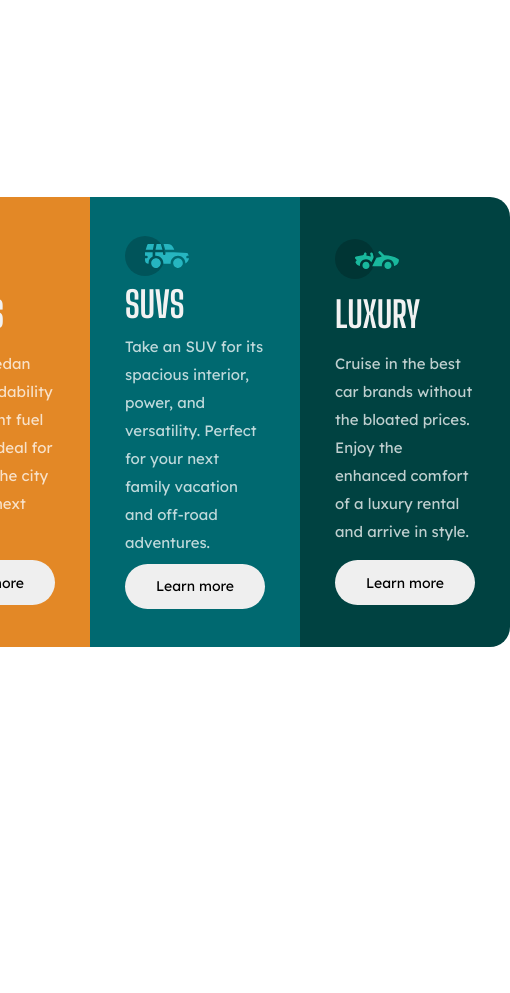
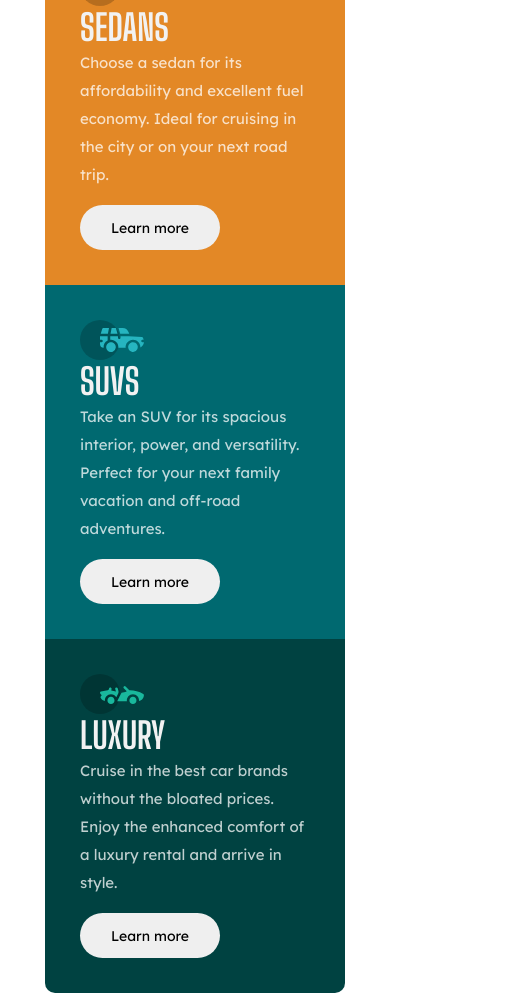
Before and after one commit to archie-k/3-column-preview-card-component, a plain HTML site: page index.html in a window 390 px wide. Shown: the whole page, 510 px wide, since content can reach past the window. Before the commit the page ends 844 px from the top, so only its background shows below. Drawn offline with Linux system fonts and the light colour scheme.

Commit message:
Fix break point

```diff
--- a/index.html
+++ b/index.html
@@ -17,7 +17,7 @@
   </head>
 
   <body>
-    <div class="flex-container">
+    <div class="container">
       <section class="flex-item sedans">
         <img src="/images/icon-sedans.svg" alt="sedan-icon" />
         <h2>Sedans</h2>
--- a/style.css
+++ b/style.css
@@ -6,7 +6,6 @@
 }
 
 body {
-  height: 100vh;
   background-color: hsla(0, 0%, 100%, 0.75);
 }
 
@@ -24,11 +23,11 @@ p {
   color: hsla(0, 0%, 100%, 0.75);
 }
 
-.flex-container {
+.container {
   display: flex;
   justify-content: center;
   align-items: center;
-  height: 100%;
+  height: 100vh;
   margin: 0px 30px;
 }
 
@@ -37,6 +36,7 @@ p {
   flex-direction: column;
   align-items: baseline;
   justify-content: space-around;
+  max-width: 375px;
   height: 450px;
   padding: 35px;
 }
@@ -70,18 +70,19 @@ button:hover {
   border-radius: 0px 20px 20px 0px;
 }
 
-@media (max-width: 375px) {
-  .flex-container {
-    margin: 40px 20px;
+@media (max-width: 600px) {
+  .container {
+    max-width: 300px;
+    margin: 40px auto;
     flex-direction: column;
   }
 
   .sedans {
-    border-radius: 20px 20px 0 0;
+    border-radius: 10px 10px 0 0;
   }
 
   .luxury {
-    border-radius: 0 0 20px 20px;
+    border-radius: 0 0 10px 10px;
   }
 
   button {
```
